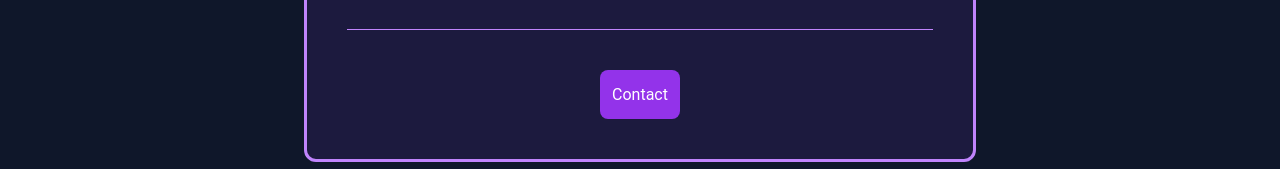
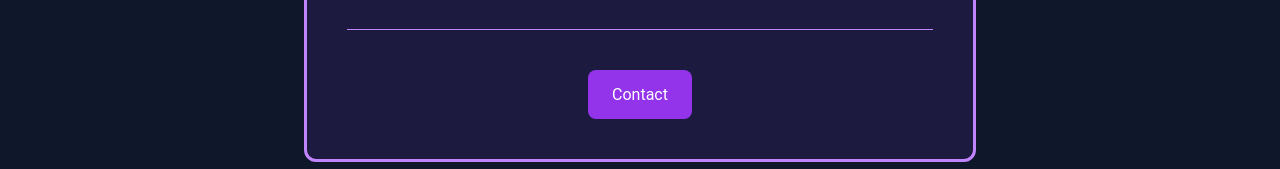
Before and after one commit to LucileBch/weeb_lucile_bouchire, a React (Vite) app: page /contact in a window 1280 px wide. Shown: the part 709-878 px from the top of the page. Built offline with nearby package versions, Linux system fonts and the light colour scheme.

Commit message:
style(component): add padding on submit button in form

```diff
--- a/src/components/buttons/SubmitButton.tsx
+++ b/src/components/buttons/SubmitButton.tsx
@@ -23,7 +23,7 @@ export function SubmitButton({
         duration: 0.3,
         ease: "easeInOut",
       }}
-      className={`text-responsive inline-flex items-center justify-center rounded-lg px-2 py-1 transition-all duration-300 lg:px-3 lg:py-3 ${
+      className={`text-responsive inline-flex items-center justify-center rounded-lg px-4 py-2 transition-all duration-300 lg:px-6 lg:py-3 ${
         isSubmitting
           ? "cursor-default bg-[var(--color-purple-bg)]"
           : "cursor-pointer bg-[var(--color-purple-bg)]"
```
